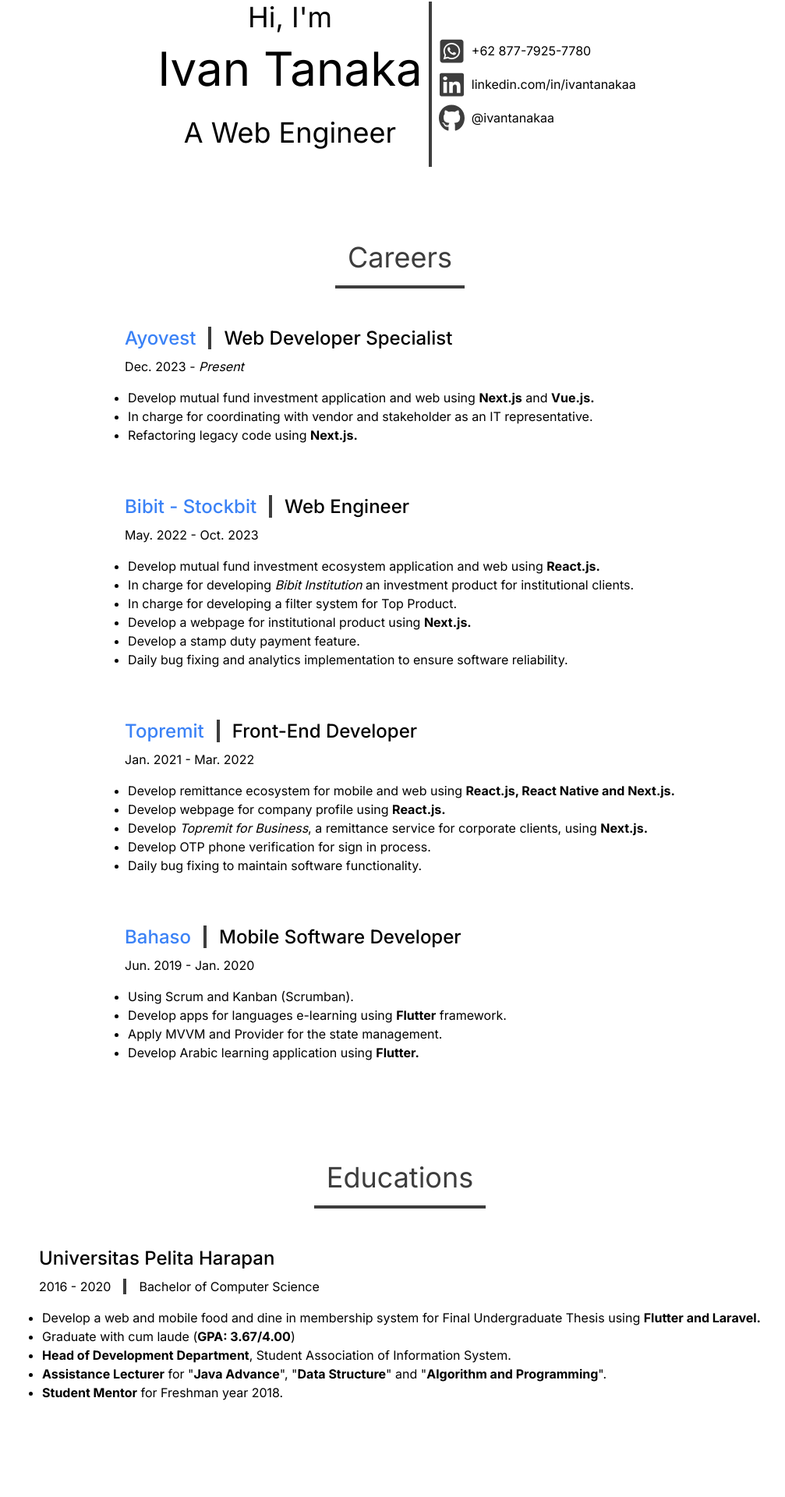
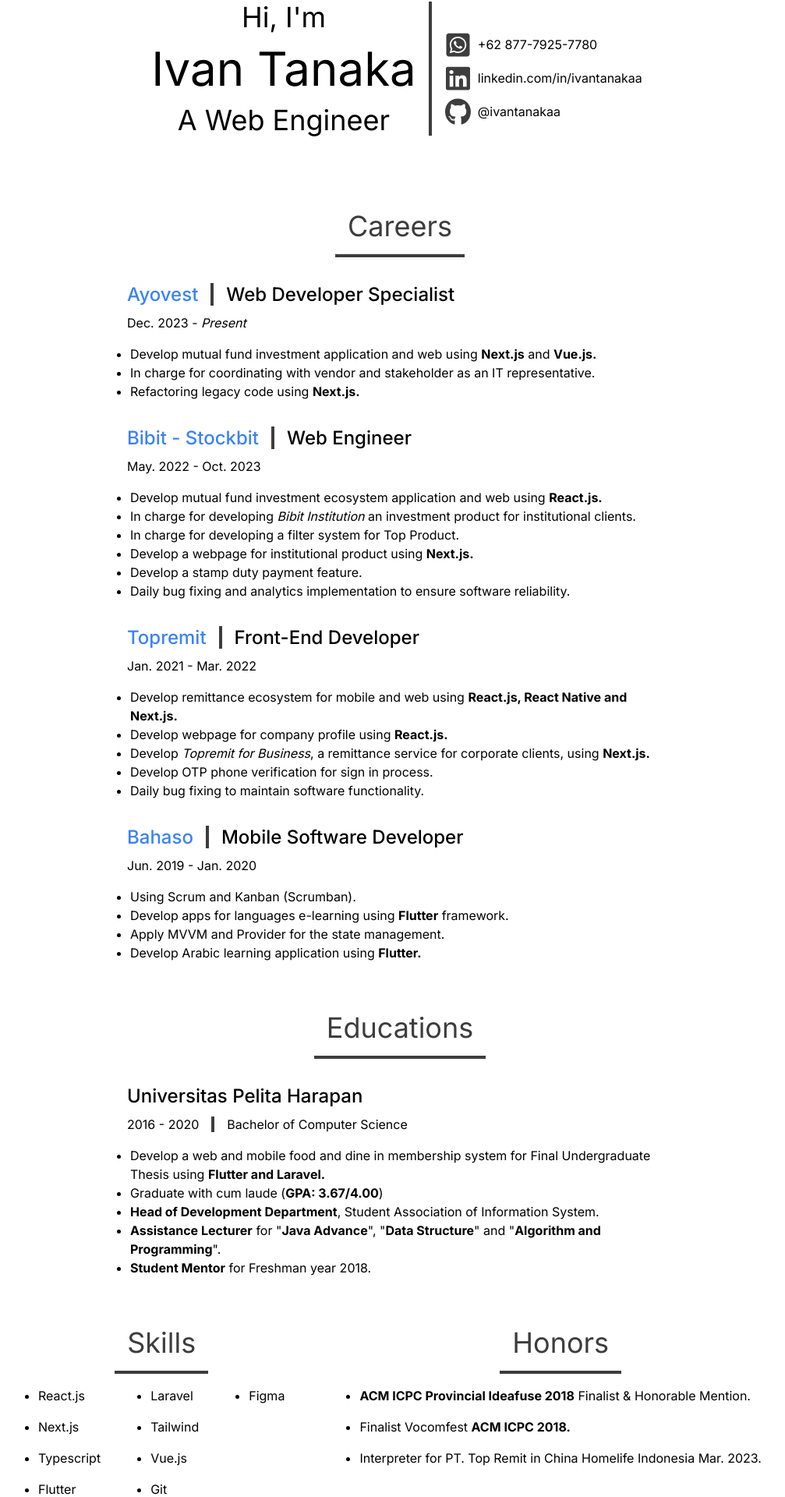
Before and after one commit to ivantanakaa/personal-website, a Next.js app: page / in a window 1280 px wide. Shown: the part 46-1966 px from the top of the page at 78% size, without its empty margins (127-1134 px from the left). Built offline with nearby package versions, Linux system fonts and the light colour scheme.

Commit message:
feature: adding honors section

```diff
--- a/src/app/components/home/Careers/index.tsx
+++ b/src/app/components/home/Careers/index.tsx
@@ -3,7 +3,7 @@
 
 export default function Careers() {
   return (
-    <div className="md:p-12 p-8 flex flex-col justify-center items-center">
+    <div className="xl:p-6 p-4  flex flex-col justify-center items-center">
       <h1 className="text-txt-dark mb-4 text-4xl pb-4 border-b-4 px-4 w-fit border-txt-dark">
         Careers
       </h1>
@@ -25,7 +25,7 @@
               .replace(" ", ". ");
           return (
             <div
-              className="flex flex-col justify-start my-8"
+              className="flex flex-col justify-start my-4"
               key={`career-${index}`}
             >
               <h2 className=" font-medium text-2xl mb-2 w-fit">
@@ -46,7 +46,7 @@
                   {startDate} - {endDate ? endDate : <i>Present</i>}
                 </span>
               </div>
-              <div className="mt-4 pl-1">
+              <div className="mt-4 pl-1 max-w-[700px]">
                 <ul className="list-disc">
                   {career.jobs.map((job, index) => {
                     return (
--- a/src/app/components/home/Educations/index.tsx
+++ b/src/app/components/home/Educations/index.tsx
@@ -1,9 +1,8 @@
-import Link from "next/link";
 import educations from "./educations.json";
 
 export default function Educations() {
   return (
-    <div className="md:p-12 p-8 flex flex-col justify-center items-center">
+    <div className="xl:p-6 p-4 flex flex-col justify-center items-center">
       <h1 className="text-txt-dark mb-4 text-4xl pb-4 border-b-4 px-4 w-fit border-txt-dark">
         Educations
       </h1>
@@ -21,7 +20,7 @@
               year: "numeric",
             });
           return (
-            <div className="flex flex-col justify-start my-8" key={`education-${index}`}>
+            <div className="flex flex-col justify-start my-4" key={`education-${index}`}>
               <h2 className=" font-medium text-2xl mb-2 w-fit">
                 {education.university}
               </h2>
@@ -34,7 +33,7 @@
                   {education.degree}
                 </span>
               </div>
-              <div className="mt-4 pl-1">
+              <div className="mt-4 pl-1 max-w-[700px]">
                 <ul className="list-disc">
                   {education.achievements.map((achievement, index) => {
                     return (
--- a/src/app/components/home/Hero/index.tsx
+++ b/src/app/components/home/Hero/index.tsx
@@ -3,11 +3,11 @@
 
 export default function Hero() {
   return (
-    <div className="md:p-12 p-8 flex flex-row justify-center gap-2">
-      <h1 className=" text-4xl mb-6 text-center">
+    <div className="md:p-12 p-8 flex flex-col md:flex-row justify-center gap-2 items-center">
+      <h1 className=" text-4xl mb-4 md:mb-6 text-center border-[#3d3d3d] md:border-r-4 md:pr-4">
         Hi, I&apos;m
         <div className="text-6xl mt-4">Ivan Tanaka</div>
-        <div className="mt-8"> A Web Engineer</div>
+        <div className="mt-4"> A Web Engineer</div>
       </h1>
       {/* <p className="text-txt-light xl:w-1/2 mb-4">
         A seasoned web engineer with five years of hands-on experience.
@@ -21,7 +21,7 @@
         so feel free to reach out and connect with me!
       </p> */}
 
-      <div className="flex gap-2 w-fit border-l-4 px-2 h-100 border-[#3d3d3d] flex-col justify-center">
+      <div className="flex gap-2 w-fit border-t-4 pt-4 md:pt-0 md:border-t-0 px-2 h-100 border-[#3d3d3d] flex-col justify-center">
         <Link
           href={"https://wa.link/nf8yeb"}
           className="flex flex-row items-center"
--- /dev/null
+++ b/src/app/components/home/Honors/honors.json
@@ -0,0 +1,5 @@
+[
+  "<b>ACM ICPC Provincial Ideafuse 2018</b> Finalist & Honorable Mention.",
+  "Finalist Vocomfest <b>ACM ICPC 2018.</b>",
+  "Interpreter for PT. Top Remit in China Homelife Indonesia Mar. 2023."
+]
--- /dev/null
+++ b/src/app/components/home/Honors/index.tsx
@@ -0,0 +1,21 @@
+import honors from "./honors.json";
+export default function Honors() {
+  return (
+    <div className="xl:p-6 lg:px-12 xl:px-12 p-4 flex flex-col items-center">
+      <h1 className="text-txt-dark text-4xl mb-4 pb-4 border-b-4 px-4 w-fit border-txt-dark">
+        Honors
+      </h1>
+      <ul className="list-disc">
+        {honors.map((data, index) => {
+          return (
+            <li
+              className="mb-4"
+              key={`honor-${index}`}
+              dangerouslySetInnerHTML={{ __html: data }}
+            />
+          );
+        })}
+      </ul>
+    </div>
+  );
+}
--- a/src/app/components/home/Skills/index.tsx
+++ b/src/app/components/home/Skills/index.tsx
@@ -1,7 +1,7 @@
 import skills from "./skills.json";
 export default function Skills() {
   return (
-    <div className="md:p-12 p-8 flex flex-col justify-center items-center">
+    <div className="xl:p-6 lg:px-12 xl:px-12 p-4 flex flex-col items-center">
       <h1 className="text-txt-dark text-4xl mb-4 pb-4 border-b-4 px-4 w-fit border-txt-dark">
         Skills
       </h1>
--- a/src/app/page.tsx
+++ b/src/app/page.tsx
@@ -2,6 +2,7 @@
 import Skills from "./components/home/Skills";
 import Careers from "./components/home/Careers";
 import Educations from "./components/home/Educations";
+import Honors from "./components/home/Honors";
 
 function Home() {
   return (
@@ -9,7 +10,9 @@
       <Hero />
       <Careers />
       <Educations />
-      <Skills />
+      <div className="flex flex-col lg:flex-row lg:w-max lg:m-auto">
+        <Skills /> <Honors />
+      </div>
     </>
   );
 }
```
